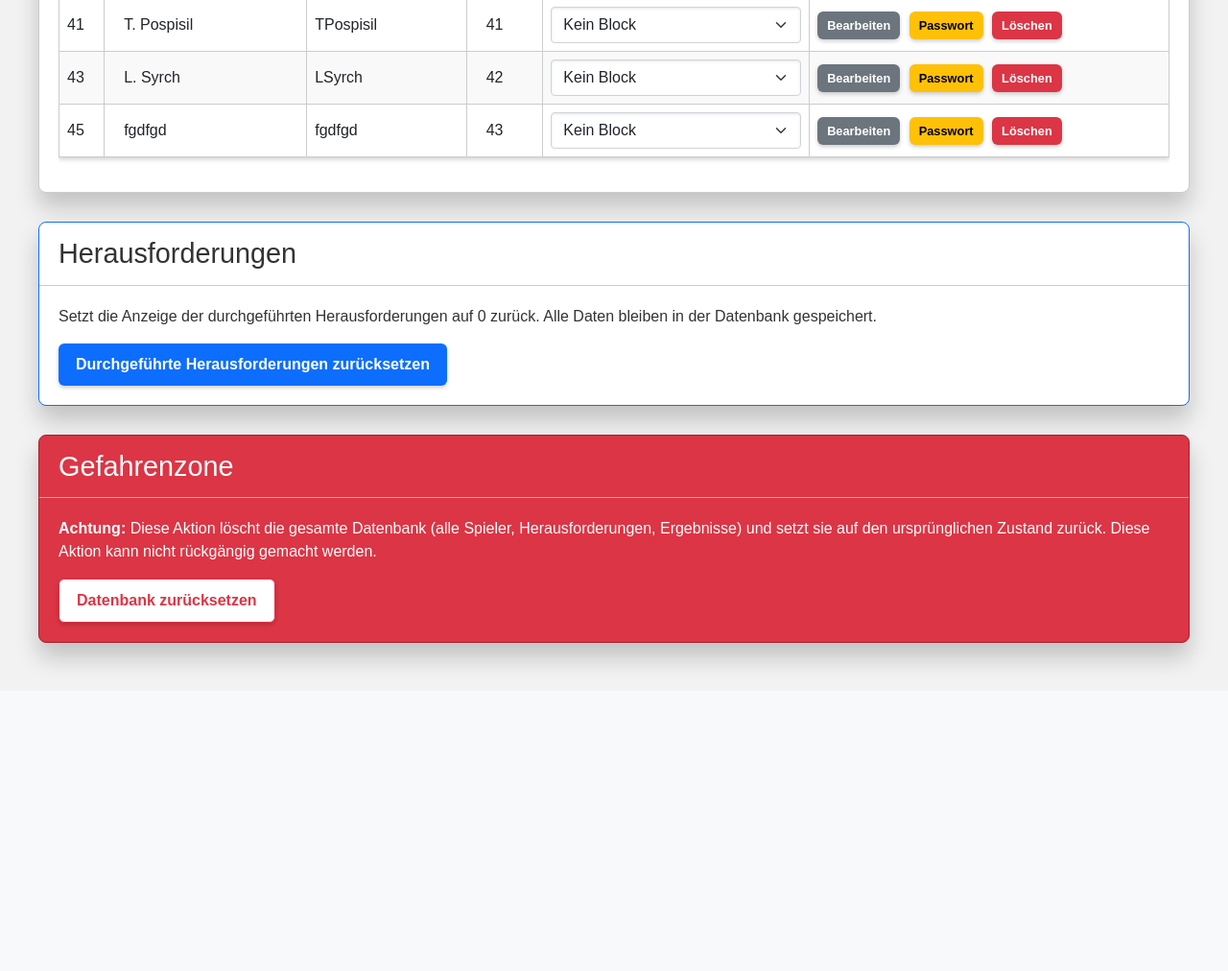
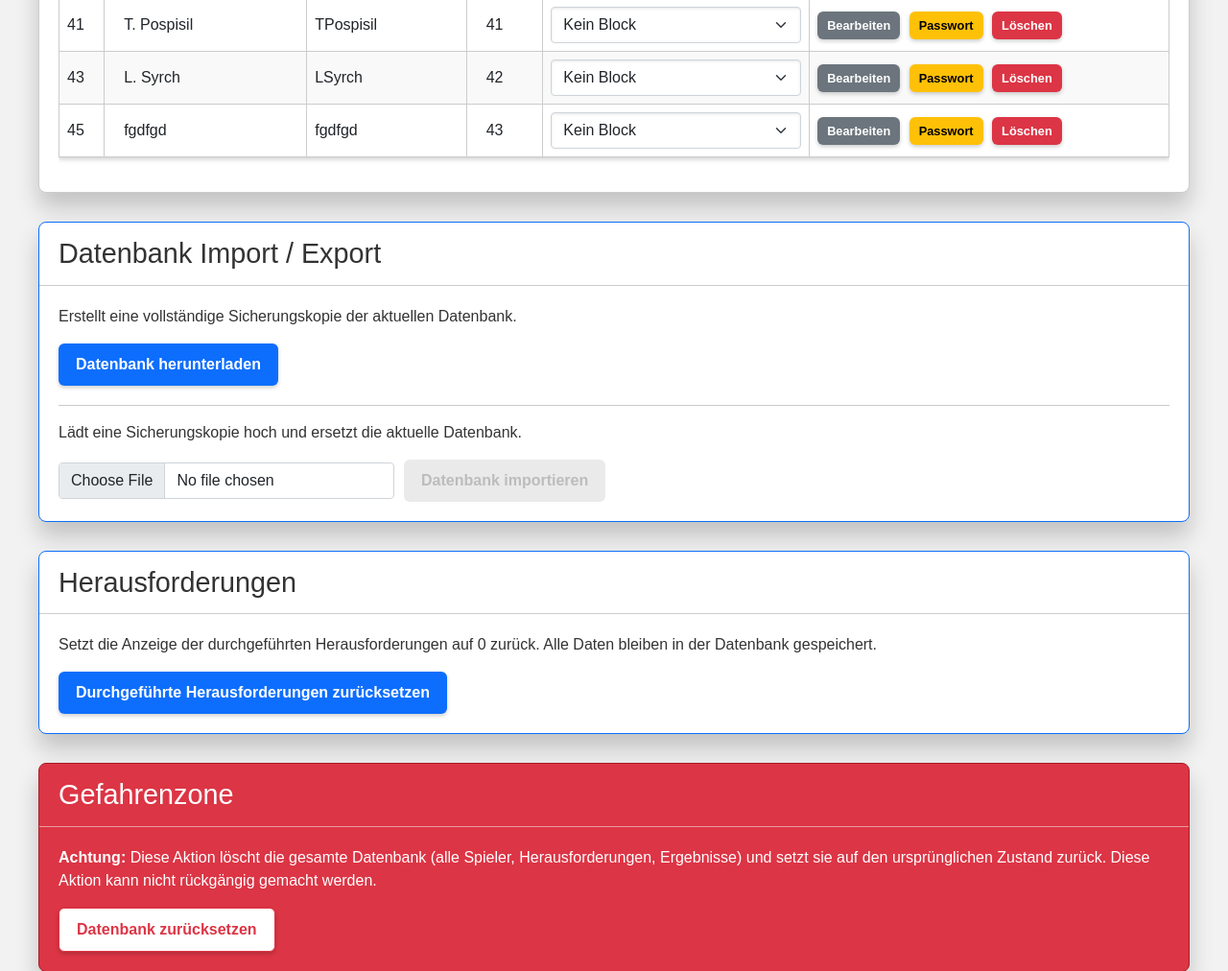
Before and after one commit to AINxtGenDev/stecher_tennis, a Flask app: template templates/db_settings.html in a window 1280 px wide. Shown: the part 2578-3590 px from the top of the page at 96% size. Before the commit the page ends 3278 px from the top, so only its background shows below. Run offline with Flask 3, Linux system fonts and the light colour scheme; the template is opened without the code that fills it, so the values that code supplies are empty; a user stored in the database is signed in; data comes from the database, SQL or seed files in the repository; some libraries are stand-ins or nearby versions.

Commit message:
feat(260320-d5a): add database import/export card to settings UI
- Add "Datenbank Import / Export" card above Herausforderungen card
- Export button triggers no-reload file download via hidden link
- Import with file validation, confirmation dialog, and inline error/success messages
- Matching blue border accent styling with existing cards

Co-Authored-By: Claude Opus 4.6 (1M context) <noreply@anthropic.com>

```diff
--- a/templates/db_settings.html
+++ b/templates/db_settings.html
@@ -103,6 +103,32 @@
                     <thead><tr><th>ID</th><th>Name</th><th>User</th><th>Rang</th><th>Block-Status</th><th>Aktionen</th></tr></thead>
                     <tbody id="players-table-body"></tbody>
                 </table>
+            </div>
+        </div>
+        <div class="challenge-container" style="border-color: #0d6efd;">
+            <h2>Datenbank Import / Export</h2>
+
+            <!-- Export section -->
+            <div style="margin-bottom: 20px;">
+                <p>Erstellt eine vollständige Sicherungskopie der aktuellen Datenbank.</p>
+                <button id="export-db-btn" class="btn" style="background-color: #0d6efd; color: #fff; border-color: #0d6efd;">
+                    Datenbank herunterladen
+                </button>
+            </div>
+
+            <hr>
+
+            <!-- Import section -->
+            <div>
+                <p>Lädt eine Sicherungskopie hoch und ersetzt die aktuelle Datenbank.</p>
+                <div style="display: flex; align-items: center; gap: 10px; flex-wrap: wrap;">
+                    <input type="file" id="import-db-file" accept=".db" class="form-control" style="max-width: 350px;">
+                    <button id="import-db-btn" class="btn btn-danger" disabled>
+                        Datenbank importieren
+                    </button>
+                </div>
+                <div id="import-db-error" style="color: var(--error-color); margin-top: 10px; display: none;"></div>
+                <div id="import-db-success" style="color: var(--challenger-color); margin-top: 10px; display: none;"></div>
             </div>
         </div>
         <div class="challenge-container" style="border-color: #0d6efd;">
@@ -296,6 +322,76 @@
               }
           });
 
+          // --- Database Export ---
+          $('#export-db-btn').on('click', function() {
+              $(this).prop('disabled', true).text('Wird heruntergeladen...');
+              const link = document.createElement('a');
+              link.href = '/api/settings/db/export';
+              link.style.display = 'none';
+              document.body.appendChild(link);
+              link.click();
+              document.body.removeChild(link);
+              setTimeout(() => {
+                  $('#export-db-btn').prop('disabled', false).text('Datenbank herunterladen');
+              }, 2000);
+          });
+
+          // --- Database Import ---
+          $('#import-db-file').on('change', function() {
+              const file = this.files[0];
+              $('#import-db-error').hide();
+              $('#import-db-success').hide();
+              if (file && file.name.endsWith('.db')) {
+                  $('#import-db-btn').prop('disabled', false);
+              } else {
+                  $('#import-db-btn').prop('disabled', true);
+                  if (file) {
+                      $('#import-db-error').text('Nur .db-Dateien sind erlaubt.').show();
+                  }
+              }
+          });
+
+          $('#import-db-btn').on('click', function() {
+              if (!confirm('Achtung: Die bestehende Datenbank wird überschrieben. Möchten Sie fortfahren?')) {
+                  return;
+              }
+              const file = $('#import-db-file')[0].files[0];
+              if (!file) return;
+
+              const formData = new FormData();
+              formData.append('db_file', file);
+
+              $(this).prop('disabled', true).text('Wird importiert...');
+              $('#import-db-error').hide();
+              $('#import-db-success').hide();
+
+              $.ajax({
+                  url: '/api/settings/db/import',
+                  method: 'POST',
+                  data: formData,
+                  processData: false,
+                  contentType: false,
+                  headers: { 'X-CSRFToken': $('meta[name="csrf-token"]').attr('content') },
+                  success: function(response) {
+                      if (response.success) {
+                          $('#import-db-success').text(response.message).show();
+                          showAlert(response.message, 'success');
+                          setTimeout(() => window.location.reload(), 2000);
+                      } else {
+                          $('#import-db-error').text(response.message).show();
+                      }
+                  },
+                  error: function(xhr) {
+                      const errorMsg = xhr.responseJSON ? xhr.responseJSON.message : 'Ein Serverfehler ist aufgetreten.';
+                      $('#import-db-error').text(errorMsg).show();
+                  },
+                  complete: function() {
+                      $('#import-db-btn').prop('disabled', false).text('Datenbank importieren');
+                      $('#import-db-file').val('');
+                  }
+              });
+          });
+
           // --- Database Reset and Socket Listeners (unchanged) ---
           $('#reset-db-btn').on('click', function() { const confirmation = prompt("Dies ist eine irreversible Aktion. Um fortzufahren, schreibe ---> RESET <---- in das Feld."); if (confirmation === 'RESET') { $(this).prop('disabled', true).text('Setze zurück...'); $.post('/reset_database').done(function(response) { showAlert(response.message, 'success'); setTimeout(() => window.location.reload(), 2000); }).fail(function(xhr) { const errorMsg = xhr.responseJSON ? xhr.responseJSON.message : 'Ein Serverfehler ist aufgetreten.'; showAlert(errorMsg, 'danger'); $('#reset-db-btn').prop('disabled', false).text('Datenbank zurücksetzen'); }); } else { showAlert('Zurücksetzen abgebrochen.', 'warning'); } });
           socket.on('connect', function() { console.log('Connected to server via Socket.IO.'); loadPlayers(); });
```
